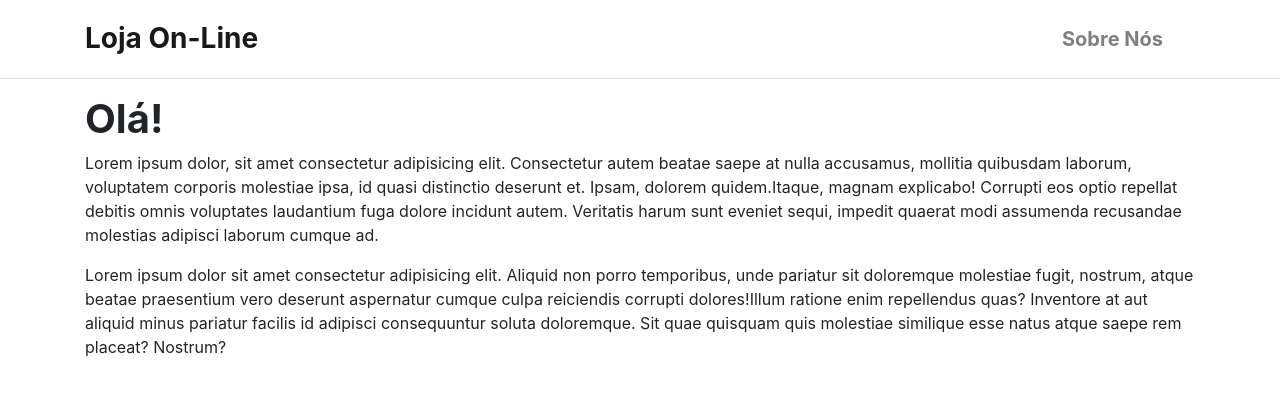
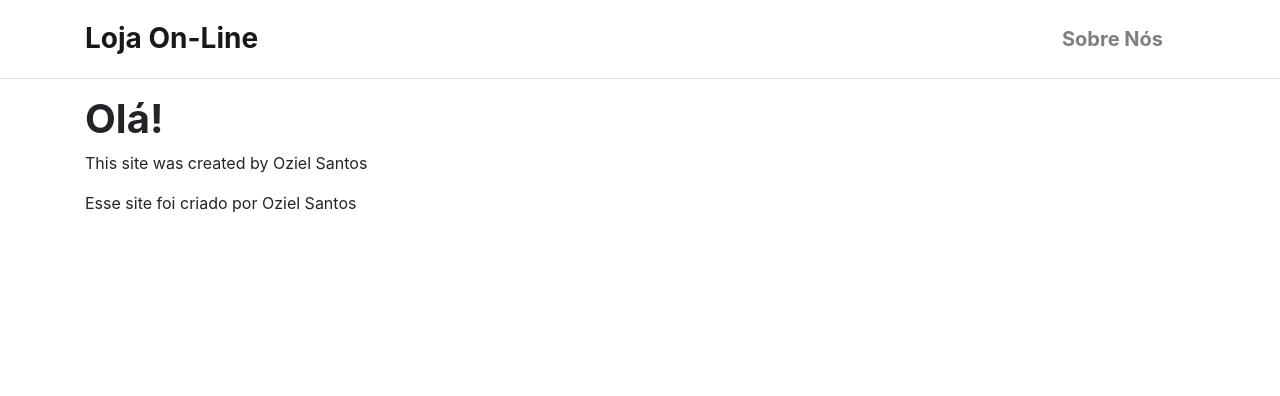
Before and after one commit to Oziel-Silva/ecommercepy, a Django app: page / in a window 1280 px wide. Shown: the top 396 px of the page. Run offline with Django 3.2, Linux system fonts and the light colour scheme.

Commit message:
up-date apps

```diff
--- a/templates/home.html
+++ b/templates/home.html
@@ -5,18 +5,10 @@
 <div class="container my-3">
     <h1 class="font-weight-bold">Olá!</h1>
     <p>
-        Lorem ipsum dolor, sit amet consectetur adipisicing elit. Consectetur autem beatae saepe at nulla accusamus,
-        mollitia quibusdam laborum, voluptatem corporis molestiae ipsa, id quasi distinctio deserunt et. Ipsam, dolorem
-        quidem.Itaque, magnam explicabo! Corrupti eos optio repellat debitis omnis voluptates laudantium fuga dolore
-        incidunt autem. Veritatis harum sunt eveniet sequi, impedit quaerat modi assumenda recusandae molestias adipisci
-        laborum cumque ad.
+        This site was created by Oziel Santos
     </p>
     <p>
-        Lorem ipsum dolor sit amet consectetur adipisicing elit. Aliquid non porro temporibus, unde pariatur sit
-        doloremque molestiae fugit, nostrum, atque beatae praesentium vero deserunt aspernatur cumque culpa reiciendis
-        corrupti dolores!Illum ratione enim repellendus quas? Inventore at aut aliquid minus pariatur facilis id
-        adipisci consequuntur soluta doloremque. Sit quae quisquam quis molestiae similique esse natus atque saepe rem
-        placeat? Nostrum?
+        Esse site foi criado por Oziel Santos
     </p>
 </div>
 
```
